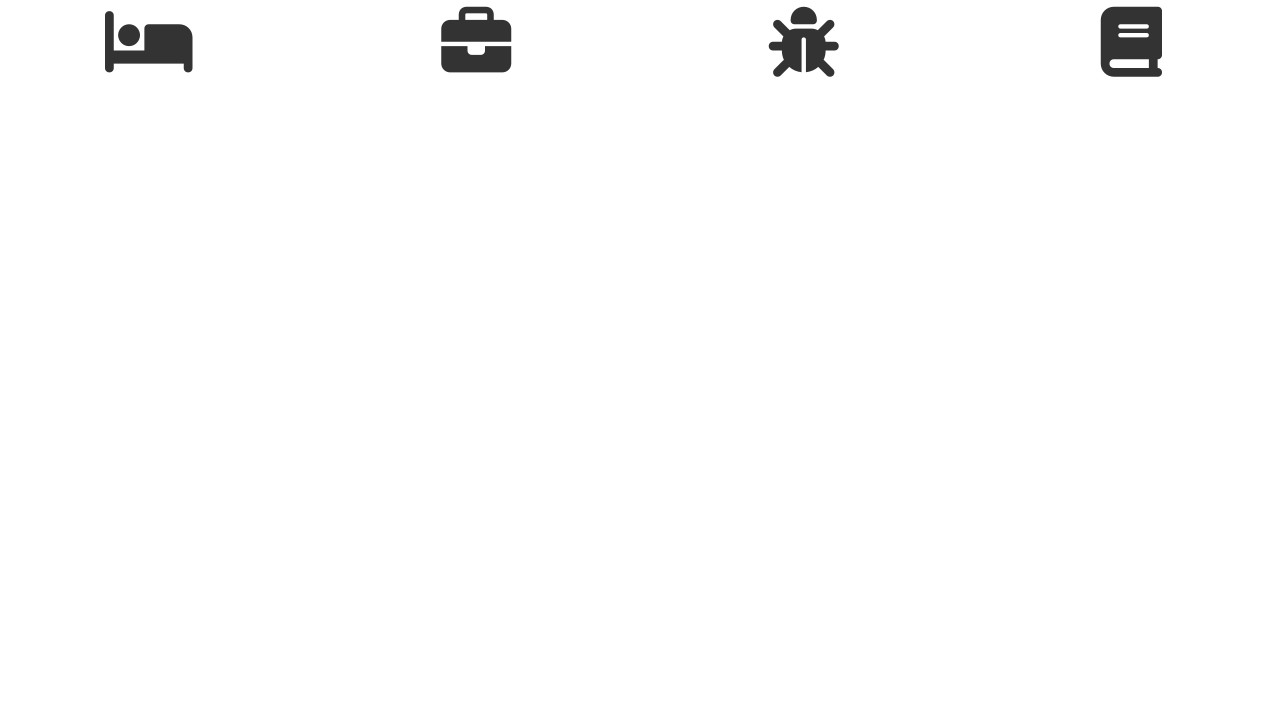
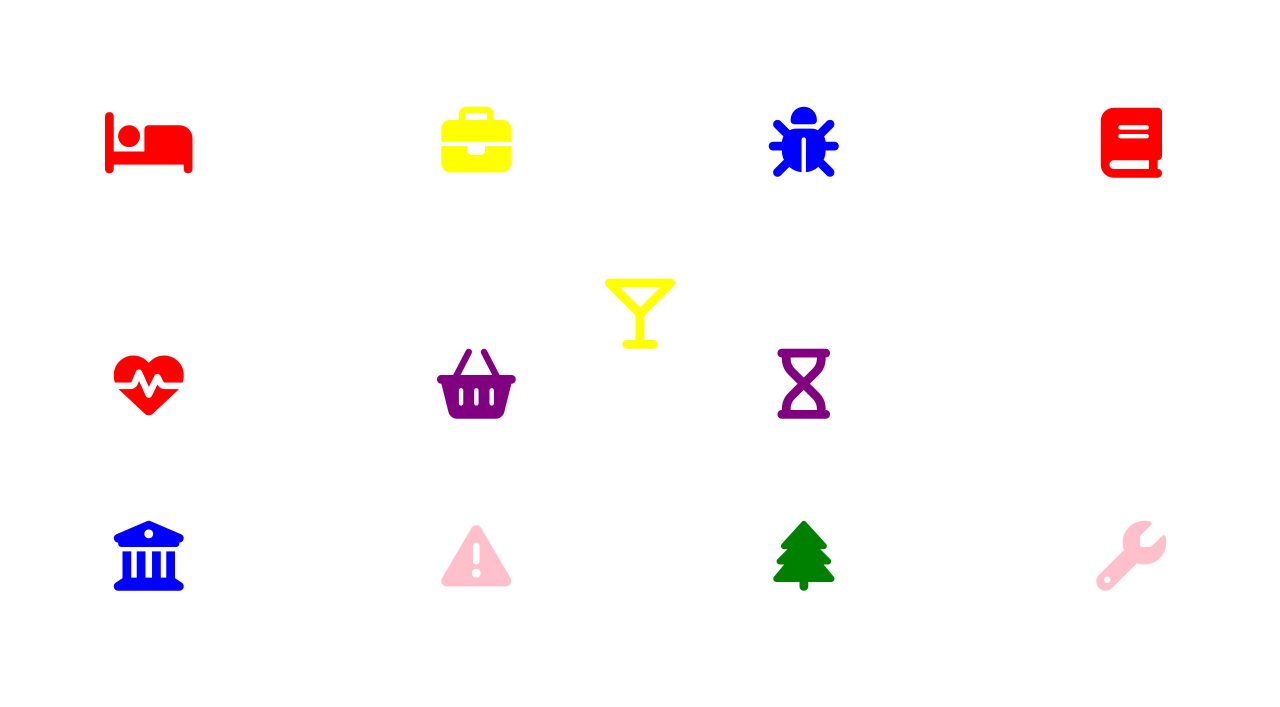
Before and after one commit to abby-garcia/180_cursor, a plain HTML site: page index.html in a window 1280 px wide. Shown: the part 93-800 px from the top of the page. Drawn offline with nearby package versions, Linux system fonts and the light colour scheme.

Commit message:
added cursors

```diff
--- a/css/main.css
+++ b/css/main.css
@@ -1,3 +1,41 @@
 *{
 	text-align: center;
+	font-family: 'Righteous', cursive;
+
 }
+
+.row1, .row2, .row3{
+	padding-top: 100px;
+}
+
+.fa-bed, .fa-heartbeat, .fa-book{
+	color:red;
+	cursor: help;
+    margin: 1px 0;
+}
+
+.fa-warning, .fa-wrench{
+	color:pink;
+	cursor: crosshair;
+}
+
+.fa-tree{
+	color:green;
+	cursor: not-allowed;
+
+}
+
+.fa-shopping-basket, .fa-hourglass{
+	color:purple;
+	cursor: all-scroll;
+}
+
+.fa-bug, .fa-university{
+	color:blue;
+	cursor: progress;
+}
+
+.fa-glass, .fa-briefcase{
+	color:yellow;
+	cursor: ne-resize
+}
--- a/index.html
+++ b/index.html
@@ -10,6 +10,8 @@
         <script src="https://use.fontawesome.com/cde9c75c95.js"></script>
 
         <link rel="stylesheet" href="css/bootstrap.min.css">
+
+        <link href="https://fonts.googleapis.com/css?family=Righteous" rel="stylesheet">
 
         <link rel="stylesheet" href="css/bootstrap-theme.min.css">
         <link rel="stylesheet" href="css/main.css">
@@ -32,7 +34,7 @@
 <!-- icons -->
 
 <section class="icons">
-    <div class="row">
+    <div class="row row1">
         <div class="col-md-3">
             <i class="fa fa-bed fa-5x" aria-hidden="true"></i>
         </div>
@@ -47,6 +49,37 @@
         </div>
     </div>
 
+    <div class="row row2">
+        <div classs="col-md-3">
+            <i class="fa fa-glass fa-5x" aria-hidden="true"></i>
+        </div>
+        <div class="col-md-3">
+            <i class="fa fa-heartbeat fa-5x" aria-hidden="true"></i>
+        </div>
+
+        <div class="col-md-3">
+            <i class="fa fa-shopping-basket fa-5x" aria-hidden="true"></i>
+        </div>
+        <div class="col-md-3">
+            <i class="fa fa-hourglass fa-5x" aria-hidden="true"></i>
+        </div>
+
+    </div>
+
+    <div class="row row3">
+        <div class="col-md-3">
+            <i class="fa fa-university fa-5x" aria-hidden="true"></i>
+        </div>
+        <div class="col-md-3">
+            <i class="fa fa-warning fa-5x" aria-hidden="true"></i>
+        </div>
+        <div class="col-md-3">
+            <i class="fa fa-tree fa-5x" aria-hidden="true"></i>
+        </div>
+        <div class="col-md-3">
+            <i class="fa fa-wrench fa-5x" aria-hidden="true"></i>
+        </div>
+    </div>
 
 </section>
 
```
